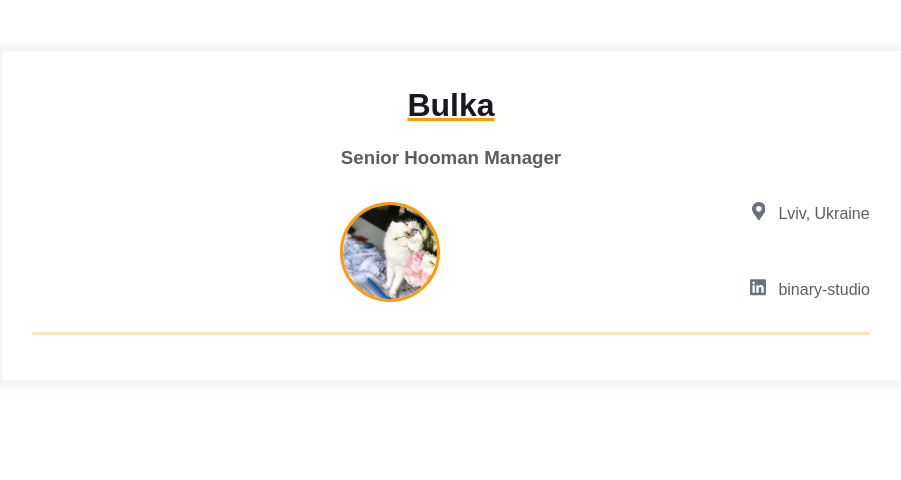
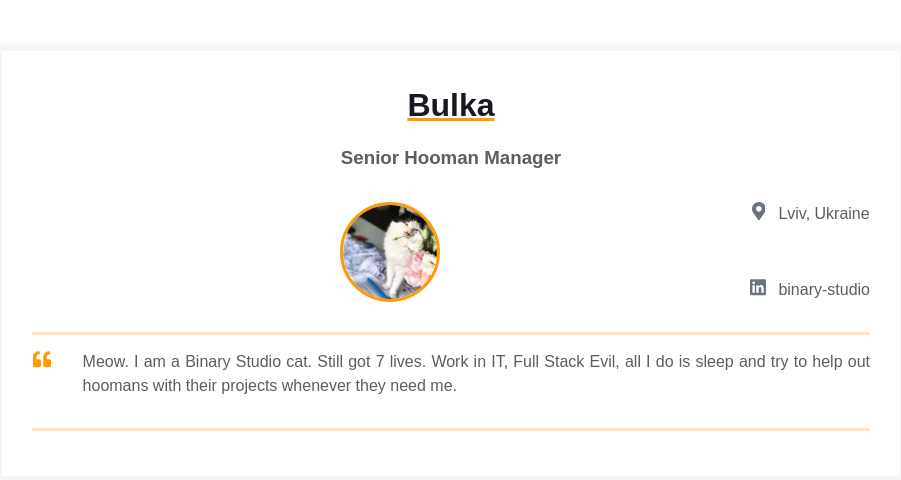
Before and after one commit to sokolmmm/homepage, a plain HTML site: page index.html in a window 1280 px wide. Shown: the whole page, without its empty margins (189-1090 px from the left). Drawn offline with Linux system fonts and the light colour scheme.

Commit message:
Added an intro block.

```diff
--- a/index.html
+++ b/index.html
@@ -59,6 +59,23 @@
             </div>
           </div>
         </div>
+        <div class="container">
+            <div class="resume__block">
+              <div class="intro">
+                <div class="intro__icon-wrapper">
+                  <svg class="intro__icon" xmlns="http://www.w3.org/2000/svg" viewBox="0 0 512 512">
+                    <path
+                      d="M464 256h-80v-64c0-35.3 28.7-64 64-64h8c13.3 0 24-10.7 24-24V56c0-13.3-10.7-24-24-24h-8c-88.4 0-160 71.6-160 160v240c0 26.5 21.5 48 48 48h128c26.5 0 48-21.5 48-48V304c0-26.5-21.5-48-48-48zm-288 0H96v-64c0-35.3 28.7-64 64-64h8c13.3 0 24-10.7 24-24V56c0-13.3-10.7-24-24-24h-8C71.6 32 0 103.6 0 192v240c0 26.5 21.5 48 48 48h128c26.5 0 48-21.5 48-48V304c0-26.5-21.5-48-48-48z">
+                    </path>
+                  </svg>
+                </div>
+                <p class="intro_text">Meow.
+                  I am a Binary Studio cat. Still got 7 lives. Work in IT, Full Stack Evil,
+                  all I do is sleep and try to help out hoomans with their projects whenever
+                  they need me.
+                </p>
+              </div>
+            </div>
       </div>
     </main>
   </body>
```
